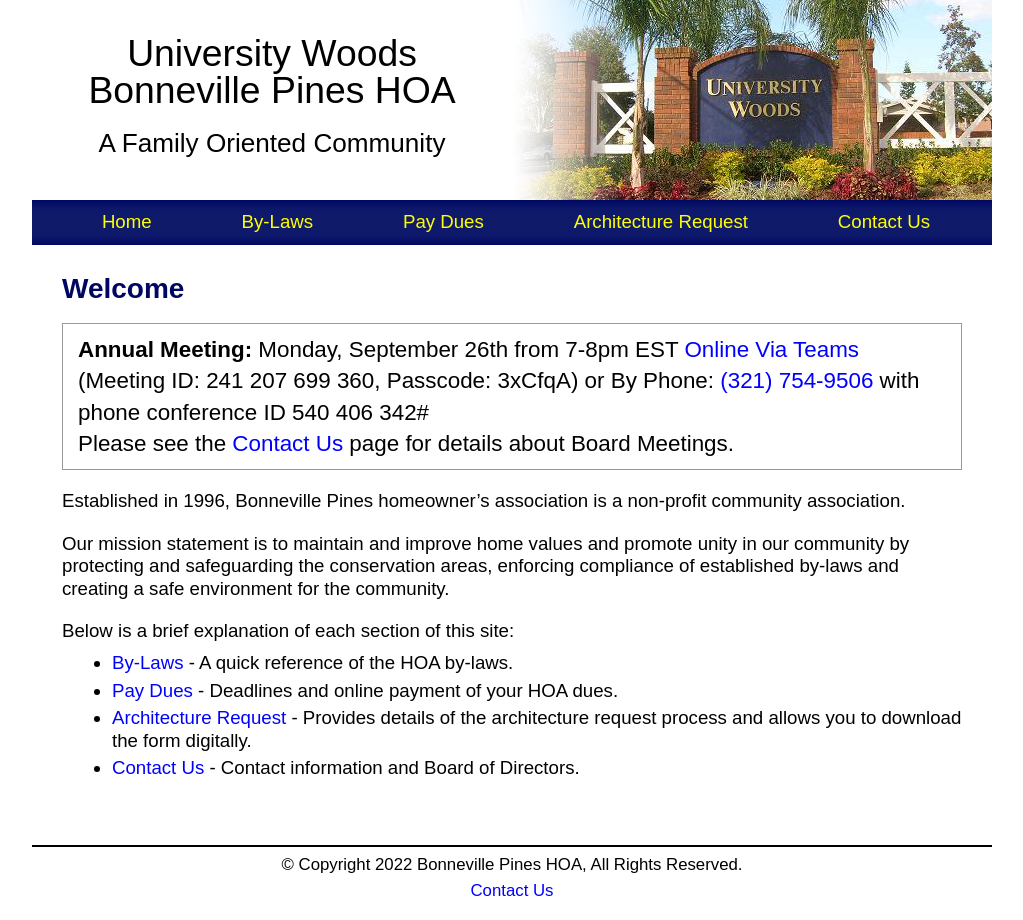
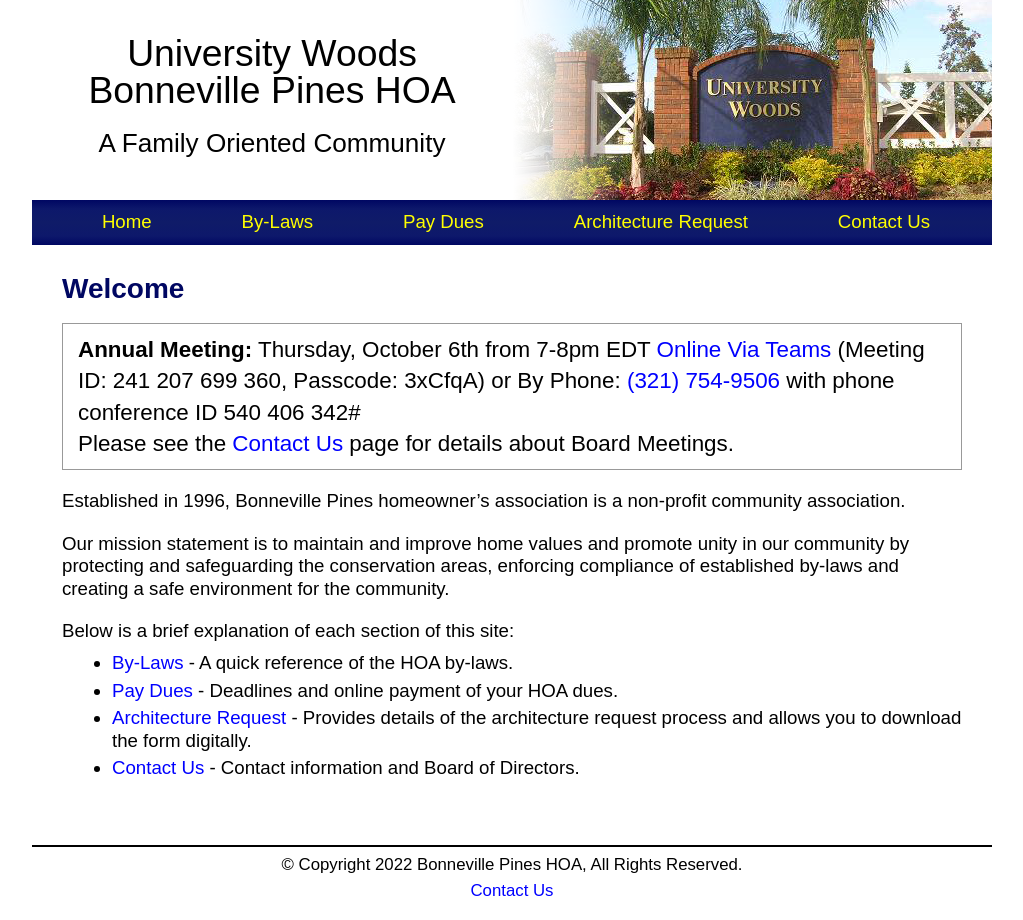
Before and after one commit to bphoa/website, a Jekyll site: the page built from index.md, in a window 1280 px wide. Shown: the whole page, without its empty margins (128-1151 px from the left). Built offline with Jekyll 4.4.1, drawn with Linux system fonts in a browser that asks for light colours.

Commit message:
Update date for budget meeting

```diff
--- a/index.md
+++ b/index.md
@@ -3,7 +3,7 @@
 title: Welcome
 ---
 
-**Annual Meeting:** Monday, September 26th from 7-8pm EST [Online Via Teams](https://www.microsoft.com/en-us/microsoft-teams/join-a-meeting) (Meeting ID: 241 207 699 360, Passcode: 3xCfqA) or By Phone: <a href="tel:+13217549506">(321) 754-9506</a> with phone conference ID 540 406 342# \\
+**Annual Meeting:** Thursday, October 6th from 7-8pm EDT [Online Via Teams](https://www.microsoft.com/en-us/microsoft-teams/join-a-meeting) (Meeting ID: 241 207 699 360, Passcode: 3xCfqA) or By Phone: <a href="tel:+13217549506">(321) 754-9506</a> with phone conference ID 540 406 342# \\
 Please see the [Contact Us](contact) page for details about Board Meetings.
 {: .alert}
 
```
